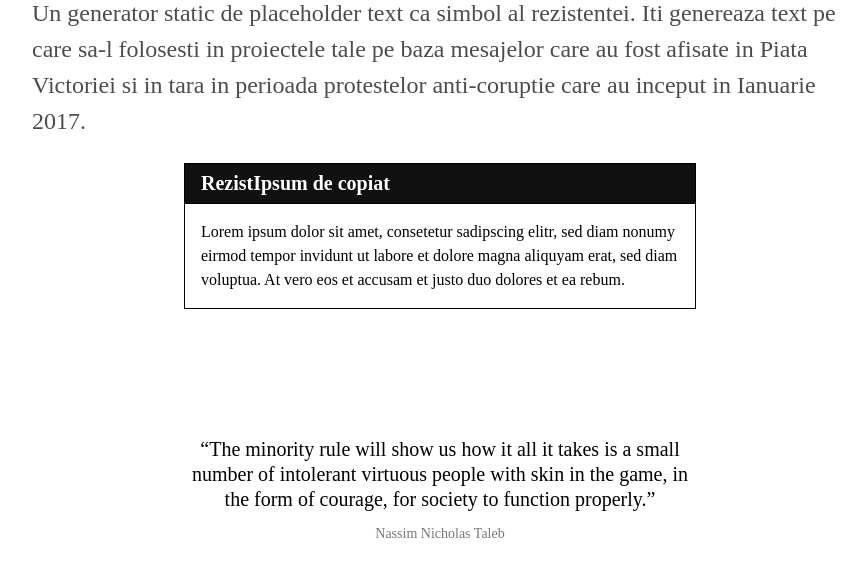
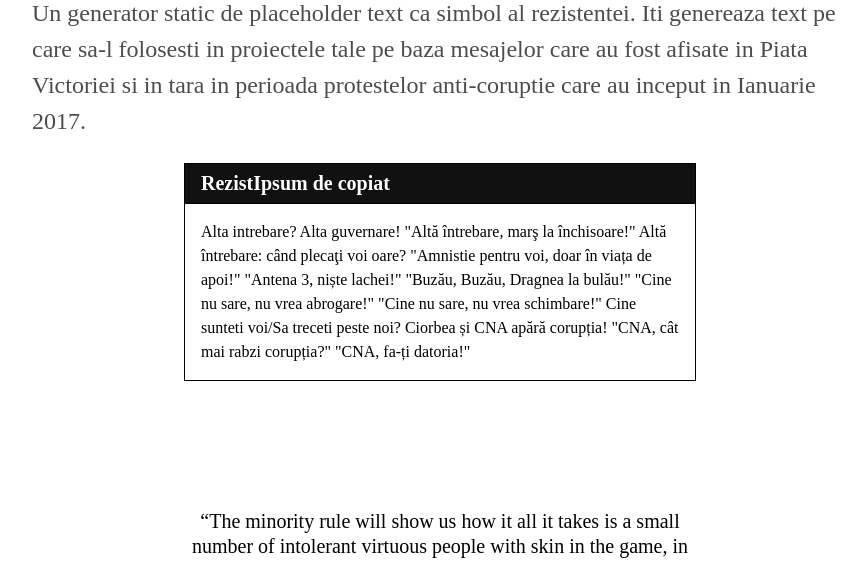
Before and after one commit to mihaisavezi/rezistipsum, a website: page index.html in a window 1280 px wide. Shown: the part 740-1301 px from the top of the page, without its empty margins (200-1066 px from the left). Drawn offline with nearby package versions, Linux system fonts and the light colour scheme.

Commit message:
add initial lozinci statically

```diff
--- a/index.html
+++ b/index.html
@@ -23,8 +23,10 @@
                     <h1 class="f4 bg-near-black white mv0 pv2 ph3">RezistIpsum de copiat</h1>
                     <div class="pa3 bt">
                         <p class="f6 f5-ns lh-copy measure mv0">
-                            Lorem ipsum dolor sit amet, consetetur sadipscing elitr, sed diam nonumy eirmod tempor invidunt ut labore et dolore magna
-                            aliquyam erat, sed diam voluptua. At vero eos et accusam et justo duo dolores et ea rebum.
+                            Alta intrebare? Alta guvernare! "Altă întrebare, marş la închisoare!" Altă întrebare: când plecaţi voi oare? "Amnistie pentru
+voi, doar în viața de apoi!" "Antena 3, niște lachei!" "Buzău, Buzău, Dragnea la bulău!" "Cine nu sare, nu vrea abrogare!"
+"Cine nu sare, nu vrea schimbare!" Cine sunteti voi/Sa treceti peste noi? Ciorbea și CNA apără corupția! "CNA, cât mai rabzi
+corupția?" "CNA, fa-ți datoria!"
                         </p>
                     </div>
                 </article>
```
